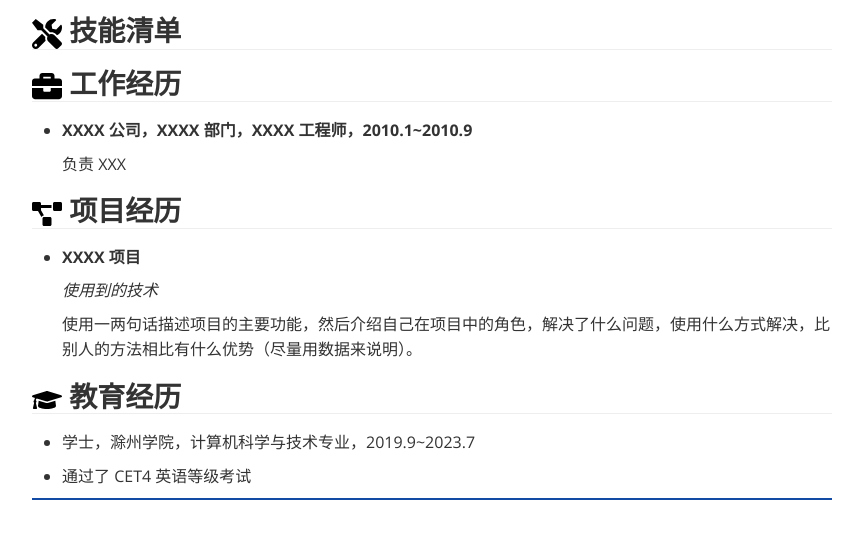
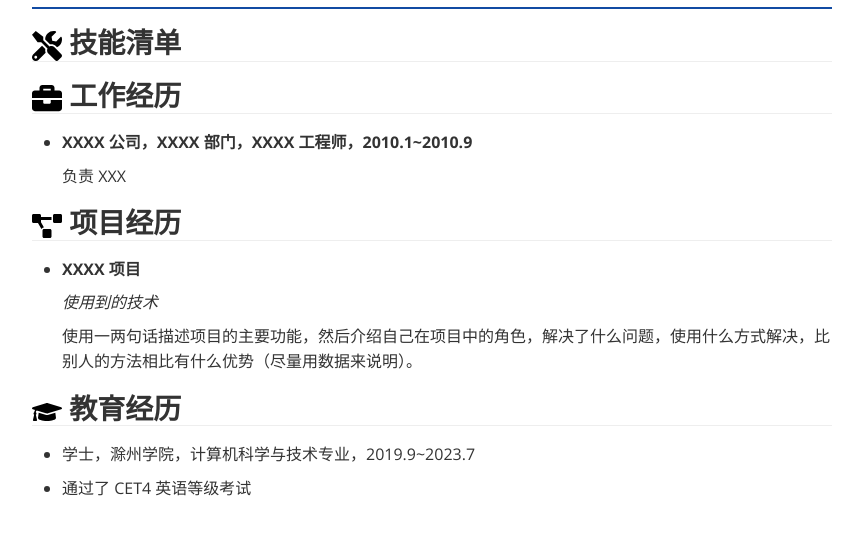
Before and after one commit to 12356kkk/12356kkk.github.io, a plain HTML site: page resume.html in a window 1280 px wide. Shown: the part 84-622 px from the top of the page, without its empty margins (208-1071 px from the left). Drawn offline with nearby package versions, Linux system fonts and the light colour scheme.

Commit message:
Add files via upload

```diff
--- a/resume.html
+++ b/resume.html
@@ -622,6 +622,6 @@ header, .context-menu, .megamenu-content, footer{
              <a href="#">My Blog</a>
          </span>
      </div>
-</center><div style="border-bottom: 2px solid #114BA3;margin: 10px 0;"/><h2 id='技能清单'><img src="assets/tools-solid.svg" width="30px"><span> 技能清单</span></h2><h2 id='工作经历'><img src="assets/briefcase-solid.svg" width="30px"><span> 工作经历</span></h2><ul><li><p><strong><span>XXXX 公司，XXXX 部门，XXXX 工程师，2010.1~2010.9</span></strong></p><p><span>负责 XXX</span></p></li></ul><h2 id='项目经历'><img src="assets/project-diagram-solid.svg" width="30px"><span> 项目经历</span></h2><ul><li><p><strong><span>XXXX 项目</span></strong></p><p><em><span>使用到的技术</span></em></p><p><span>使用一两句话描述项目的主要功能，然后介绍自己在项目中的角色，解决了什么问题，使用什么方式解决，比别人的方法相比有什么优势（尽量用数据来说明）。</span></p></li></ul><h2 id='教育经历'><img src="assets/graduation-cap-solid.svg" width="30px"><span> 教育经历</span></h2><ul><li><p><span>学士，滁州学院，计算机科学与技术专业，2019.9~2023.7</span></p></li><li><p><span>通过了 CET4 英语等级考试</span></p></li></ul></div></div>
+</center><div style="border-bottom: 2px solid #114BA3;margin: 10px 0;"></div><h2 id='技能清单'><img src="assets/tools-solid.svg" width="30px"><span> 技能清单</span></h2><h2 id='工作经历'><img src="assets/briefcase-solid.svg" width="30px"><span> 工作经历</span></h2><ul><li><p><strong><span>XXXX 公司，XXXX 部门，XXXX 工程师，2010.1~2010.9</span></strong></p><p><span>负责 XXX</span></p></li></ul><h2 id='项目经历'><img src="assets/project-diagram-solid.svg" width="30px"><span> 项目经历</span></h2><ul><li><p><strong><span>XXXX 项目</span></strong></p><p><em><span>使用到的技术</span></em></p><p><span>使用一两句话描述项目的主要功能，然后介绍自己在项目中的角色，解决了什么问题，使用什么方式解决，比别人的方法相比有什么优势（尽量用数据来说明）。</span></p></li></ul><h2 id='教育经历'><img src="assets/graduation-cap-solid.svg" width="30px"><span> 教育经历</span></h2><ul><li><p><span>学士，滁州学院，计算机科学与技术专业，2019.9~2023.7</span></p></li><li><p><span>通过了 CET4 英语等级考试</span></p></li></ul></div></div>
 </body>
 </html>
```
Also changed, not shown: 1 other file.
